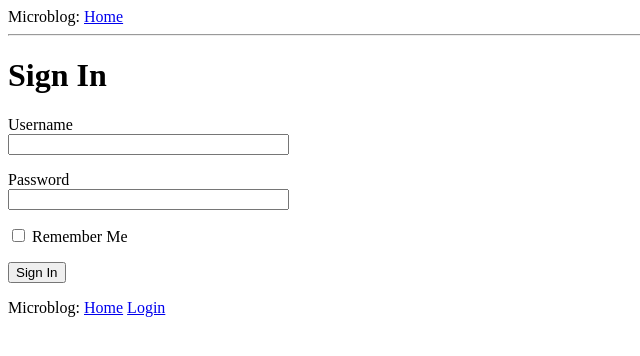
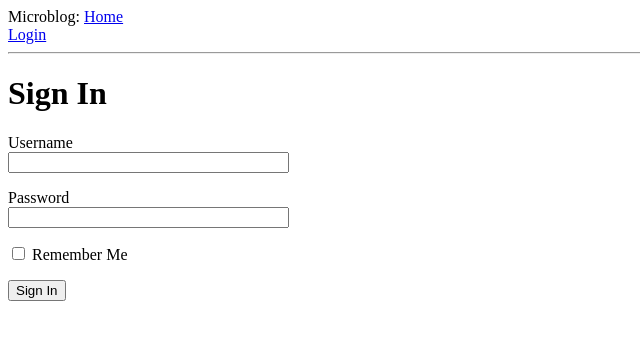
Before and after one commit to LuisFilipeAraujo/flask, a Flask app: page /login in a window 1280 px wide. Shown: the top 356 px of the page, without its empty margins (0-640 px from the left). Run offline with Flask 2, Linux system fonts and the light colour scheme.

Commit message:
links to login in navigation bar

```diff
--- a/app/templates/base.html
+++ b/app/templates/base.html
@@ -9,6 +9,7 @@
     </head>
     <body>
         <div>Microblog: <a href="/index">Home</a></div>
+        <a href="/login">Login</a>
         <hr>
         {% block content %}{% endblock %}
     </body>
--- a/app/templates/login.html
+++ b/app/templates/login.html
@@ -15,10 +15,4 @@
         <p>{{ form.remember_me() }} {{ form.remember_me.label }}</p>
         <p>{{ form.submit() }}</p>
     </form>
-
-    <div>
-        Microblog:
-        <a href="/index">Home</a>
-        <a href="/login">Login</a>
-    </div>
 {% endblock %}
```
